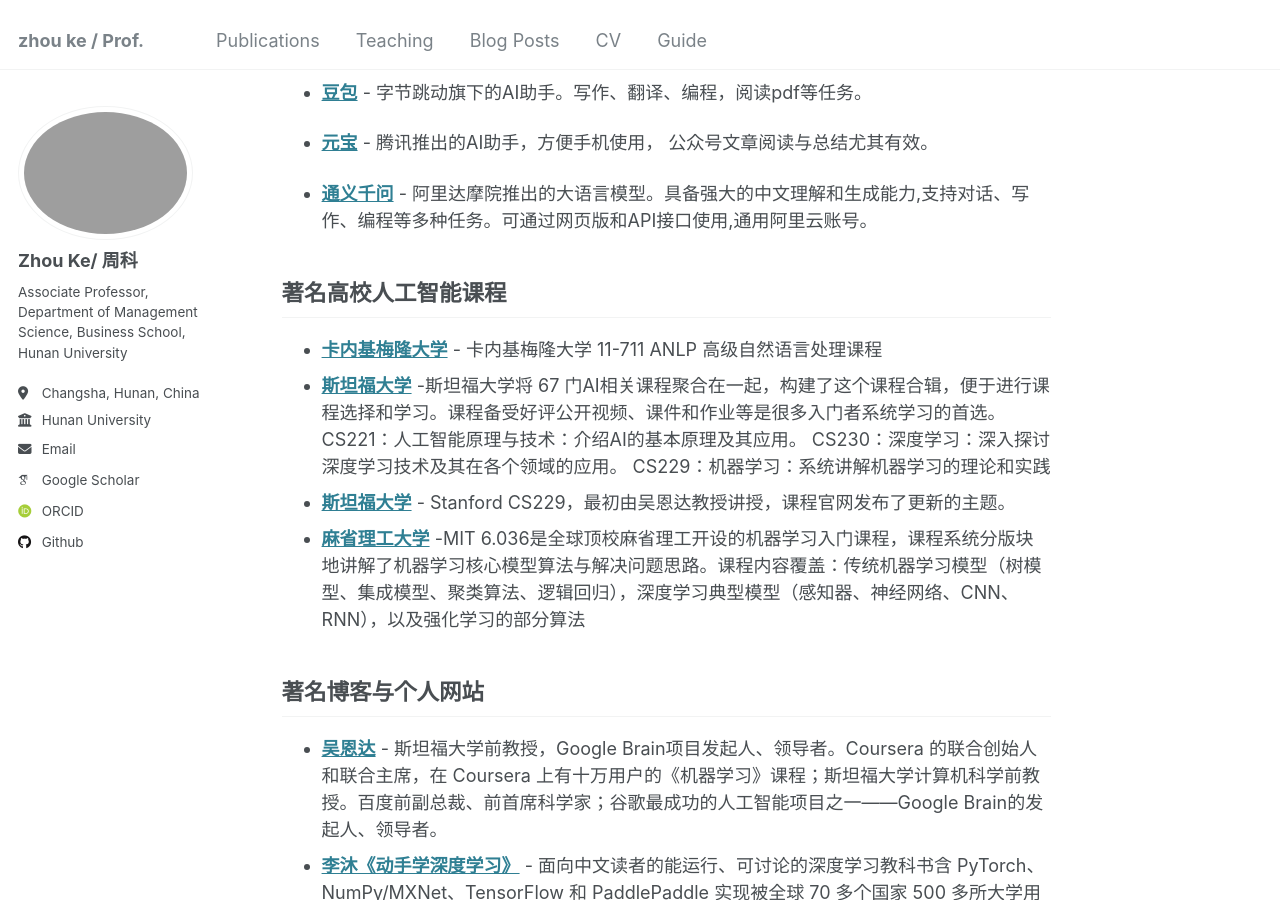
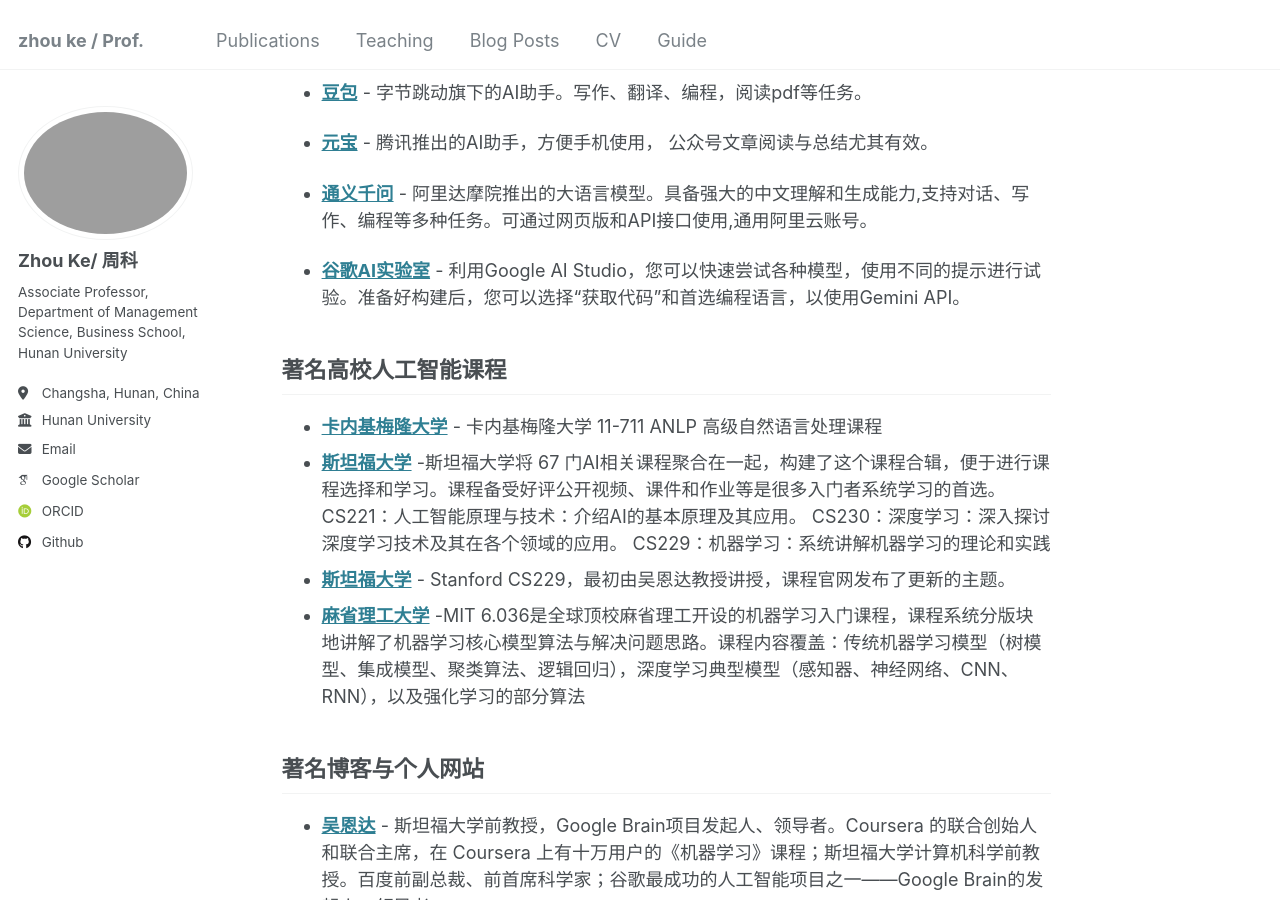
Before and after one commit to hustzhke/hustzhke.github.io, a Jekyll site: the page built from _pages/about.md, in a window 1280 px wide and 900 px high, scrolled down 528 px. Built offline with Jekyll 4.4.1, drawn with Linux system fonts in a browser that asks for light colours; some web fonts are replaced.

Commit message:
Update about.md

```diff
--- a/_pages/about.md
+++ b/_pages/about.md
@@ -27,6 +27,7 @@
 
 * **[通义千问](https://tongyi.aliyun.com/)** - 阿里达摩院推出的大语言模型。具备强大的中文理解和生成能力,支持对话、写作、编程等多种任务。可通过网页版和API接口使用,通用阿里云账号。
 
+* **[谷歌AI实验室](https://aistudio.google.com/prompts/new_chat)** - 利用Google AI Studio，您可以快速尝试各种模型，使用不同的提示进行试验。准备好构建后，您可以选择“获取代码”和首选编程语言，以使用Gemini API。
 
 
 ## 著名高校人工智能课程
```
